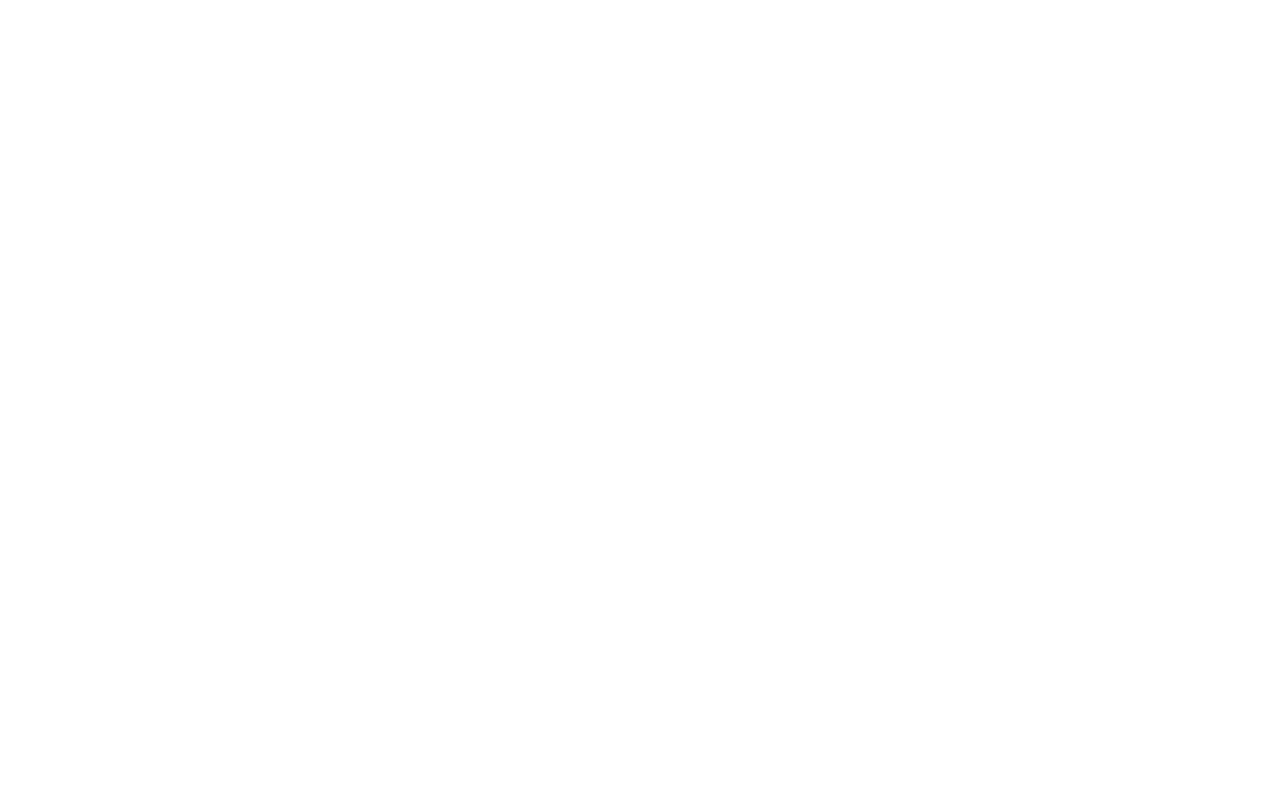
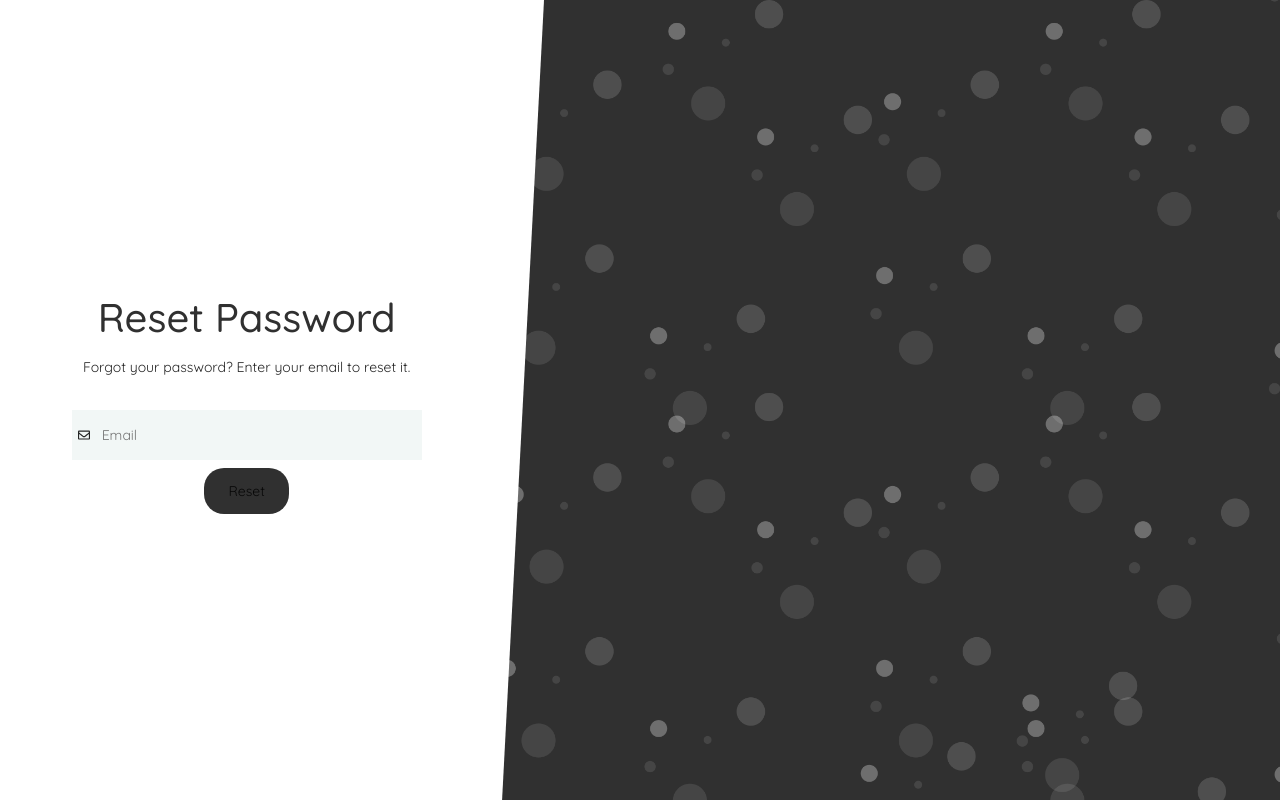
Before and after one commit to cwluvani/wongblog, a Vue app in the folder client/: page /forgot-password in a window 1280 px wide. Built offline with nearby package versions, Linux system fonts and the light colour scheme.

Commit message:
同级组件路由懒加载 不是导航过去 样式不共用

```diff
--- a/client/src/components/Loading.vue
+++ b/client/src/components/Loading.vue
@@ -0,0 +1,21 @@
+<template>
+  <div></div>
+</template>
+
+<script>
+export default {
+    name: "Loading",
+    components: {},
+
+    setup() {
+
+        return {
+
+        }
+    }
+}
+</script>
+
+<style lang="scss">
+
+</style>
--- a/client/src/components/Modal.vue
+++ b/client/src/components/Modal.vue
@@ -0,0 +1,21 @@
+<template>
+  <div></div>
+</template>
+
+<script>
+export default {
+    name: 'Modal',
+    components: {},
+
+    setup() {
+
+        return {
+
+        }
+    }
+}
+</script>
+
+<style lang="scss">
+
+</style>
--- a/client/src/pages/ForgotPassword.vue
+++ b/client/src/pages/ForgotPassword.vue
@@ -1,14 +1,44 @@
 <template>
-  <div></div>
+  <div class="reset-password">
+    <Modal />
+    <Loading />
+    <div class="form-wrap">
+      <form class="reset">
+        <h2>Reset Password</h2>
+        <p>Forgot your password? Enter your email to reset it.</p>
+        <div class="inputs">
+          <div class="input">
+            <input type="text" placeholder="Email" v-model="email">
+            <svg aria-hidden="true" focusable="false" data-prefix="far" data-icon="envelope" class="icon svg-inline--fa fa-envelope fa-w-16" role="img" xmlns="http://www.w3.org/2000/svg" viewBox="0 0 512 512"><path fill="currentColor" d="M464 64H48C21.49 64 0 85.49 0 112v288c0 26.51 21.49 48 48 48h416c26.51 0 48-21.49 48-48V112c0-26.51-21.49-48-48-48zm0 48v40.805c-22.422 18.259-58.168 46.651-134.587 106.49-16.841 13.247-50.201 45.072-73.413 44.701-23.208.375-56.579-31.459-73.413-44.701C106.18 199.465 70.425 171.067 48 152.805V112h416zM48 400V214.398c22.914 18.251 55.409 43.862 104.938 82.646 21.857 17.205 60.134 55.186 103.062 54.955 42.717.231 80.509-37.199 103.053-54.947 49.528-38.783 82.032-64.401 104.947-82.653V400H48z"></path></svg>
+          </div>
+        </div>
+        <button>Reset</button>
+        <div class="angle"></div>
+      </form>
+      <div class="background"></div>
+    </div>
+  </div>
 </template>
 
 <script>
+import { ref } from 'vue';
+import Modal from '../components/Modal.vue';
+import Loading from '../components/Loading.vue';
+
 export default {
   name: 'ForgotPassword',
-  components: {},
+  components: {
+    Modal,
+    Loading
+  },
 
   setup() {
 
+    const email = ref(null);
+
+    return {
+      email
+    }
   }
 }
 </script>
--- a/client/src/pages/Register.vue
+++ b/client/src/pages/Register.vue
@@ -1,6 +1,6 @@
 <template>
   <div class="form-wrap">
-    <form class="login">
+    <form class="register">
       <p class="login-register">
         Already have an account?
         <router-link class="router-link" :to="{ name: 'Login' }">
--- a/client/src/router/index.js
+++ b/client/src/router/index.js
@@ -5,7 +5,8 @@
 import 'firebase/auth';
 
 const Blogs = () => import('../pages/Blogs.vue');
-const Login = () => import('../pages/Login.vue');
+// const Login = () => import('../pages/Login.vue');
+import Login from '../pages/Login.vue';
 const Register = () => import('../pages/Register.vue');
 const ForgotPassword = () => import('../pages/ForgotPassword.vue');
 const routes = [
```
